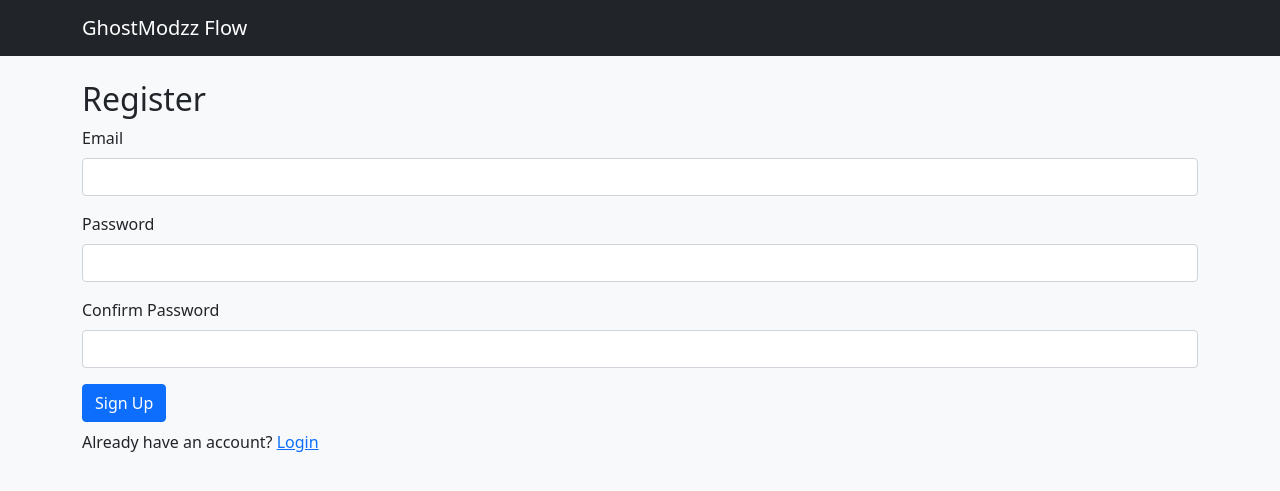
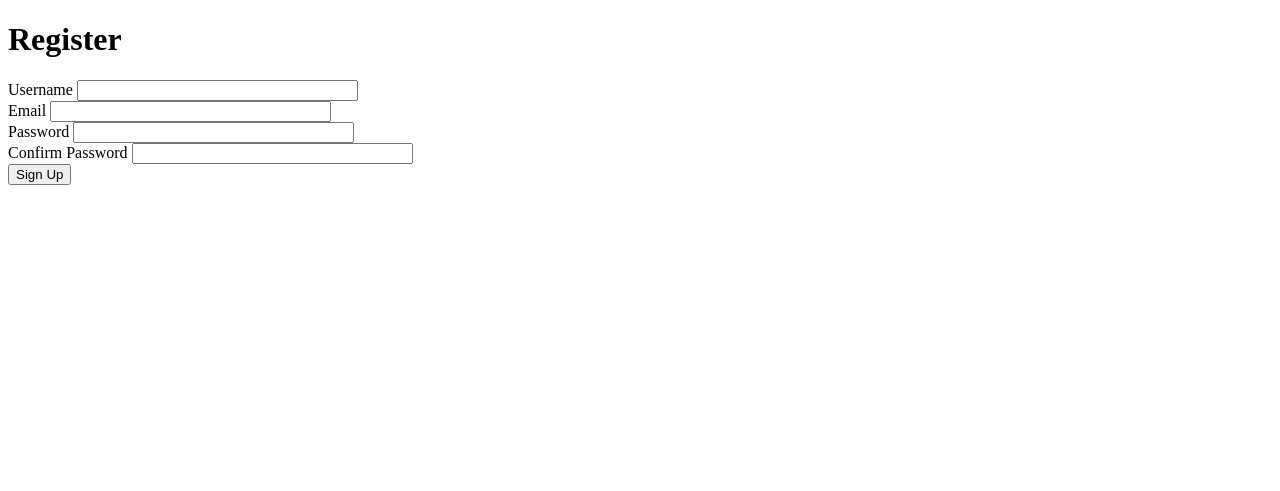
Before and after one commit to Ghostmodzzz/ghostmodzz-flow-app, a Flask app: page /register in a window 1280 px wide. Shown: the top 491 px of the page. Run offline with Flask 2, Linux system fonts and the light colour scheme.

Commit message:
Add files via upload

```diff
--- a/templates/layout.html
+++ b/templates/layout.html
@@ -1,28 +1,12 @@
-
 <!DOCTYPE html>
 <html lang="en">
 <head>
     <meta charset="UTF-8">
-    <meta name="viewport" content="width=device-width, initial-scale=1.0">
-    <link href="https://cdn.jsdelivr.net/npm/bootstrap@5.1.3/dist/css/bootstrap.min.css" rel="stylesheet">
-    <link rel="stylesheet" href="{{ url_for('static', filename='css/style.css') }}">
-    <title>{% block title %}{% endblock %}</title>
+    <title>GhostModzz Flow</title>
 </head>
 <body>
-    <nav class="navbar navbar-expand-lg navbar-dark bg-dark">
-        <div class="container">
-            <a class="navbar-brand" href="#">GhostModzz Flow</a>
-        </div>
-    </nav>
-    <div class="container mt-4">
-        {% with messages = get_flashed_messages(with_categories=true) %}
-            {% if messages %}
-                {% for category, message in messages %}
-                    <div class="alert alert-{{ category }}">{{ message }}</div>
-                {% endfor %}
-            {% endif %}
-        {% endwith %}
-        {% block content %}{% endblock %}
-    </div>
+    <h1>Home Page</h1>
+    <a href="{{ url_for('login') }}">Login</a> |
+    <a href="{{ url_for('register') }}">Register</a>
 </body>
 </html>
--- a/templates/register.html
+++ b/templates/register.html
@@ -1,23 +1,18 @@
-
-{% extends "layout.html" %}
-{% block title %}Register{% endblock %}
-{% block content %}
-<h2>Register</h2>
-<form method="POST">
-    {{ form.hidden_tag() }}
-    <div class="mb-3">
-        {{ form.email.label(class="form-label") }}
-        {{ form.email(class="form-control") }}
-    </div>
-    <div class="mb-3">
-        {{ form.password.label(class="form-label") }}
-        {{ form.password(class="form-control") }}
-    </div>
-    <div class="mb-3">
-        {{ form.confirm_password.label(class="form-label") }}
-        {{ form.confirm_password(class="form-control") }}
-    </div>
-    {{ form.submit(class="btn btn-primary") }}
-</form>
-<p class="mt-2">Already have an account? <a href="{{ url_for('login') }}">Login</a></p>
-{% endblock %}
+<!DOCTYPE html>
+<html lang="en">
+<head>
+    <meta charset="UTF-8">
+    <title>Register</title>
+</head>
+<body>
+    <h1>Register</h1>
+    <form method="POST">
+        {{ form.hidden_tag() }}
+        {{ form.username.label }} {{ form.username(size=32) }}<br>
+        {{ form.email.label }} {{ form.email(size=32) }}<br>
+        {{ form.password.label }} {{ form.password(size=32) }}<br>
+        {{ form.confirm_password.label }} {{ form.confirm_password(size=32) }}<br>
+        {{ form.submit() }}
+    </form>
+</body>
+</html>
```
Also changed, not shown: templates/dashboard.html (+10 -8 lines), templates/login.html (+16 -19 lines).
